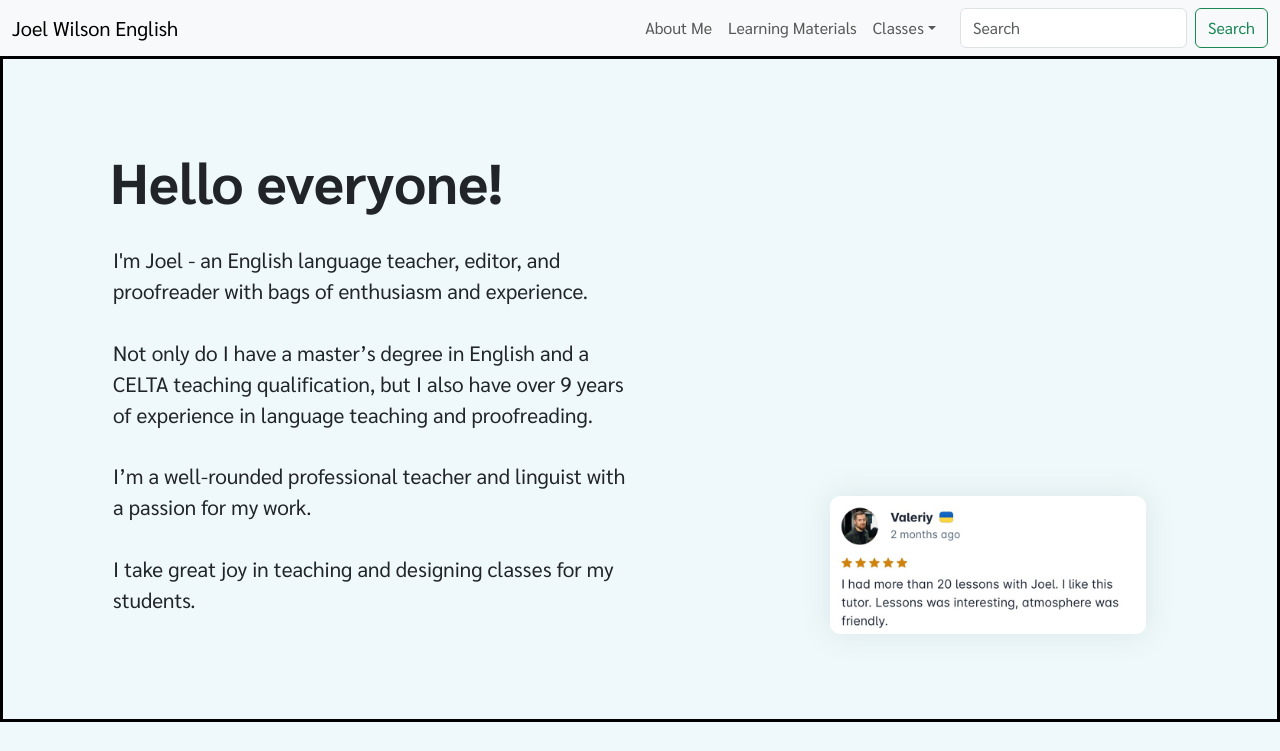
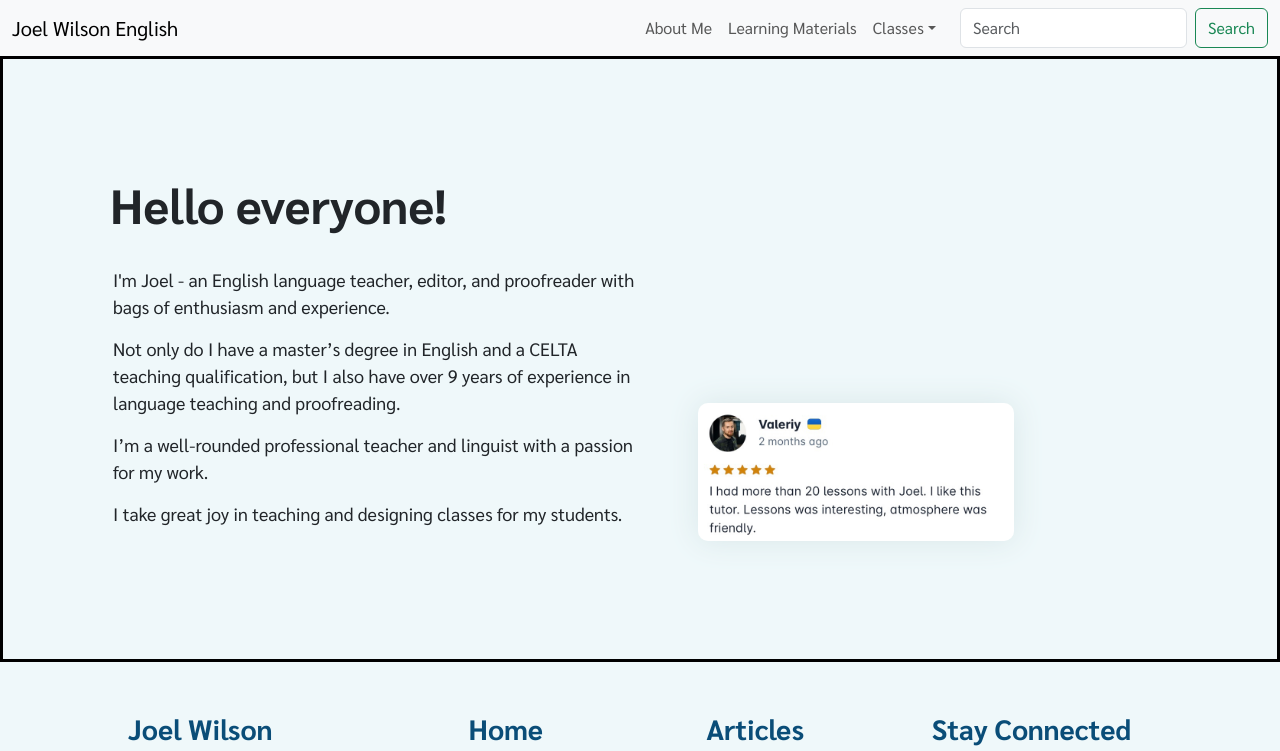
Before and after one commit to jimmybombimmy/joel-wilson-english, a React (Vite) app: page /about in a window 1280 px wide. Shown: the top 751 px of the page. Built offline with nearby package versions, Linux system fonts and the light colour scheme; a web font is replaced by a local one.

Commit message:
create tablet and phone media queries for Intro page

```diff
--- a/src/components/About/Introduction/ImageFlash/ImageFlash.jsx
+++ b/src/components/About/Introduction/ImageFlash/ImageFlash.jsx
@@ -1,12 +1,15 @@
 import { useState } from "react";
 import { useSpring, animated } from "@react-spring/web";
 
-export default function ImageFlash({ imgArray, imgOnBottom }) {
+export default function ImageFlash({ imgArray, imgOnBottom, imgMove, hideClass }) {
+  function willImgRandomMove() {
+    return imgMove
+      ? [Math.floor(Math.random() * 41), Math.floor(Math.random() * 16)]
+      : [0, 0];
+  }
+
   const [imgNo, setImgNo] = useState(0);
-  const [randomMove, setRandomMove] = useState([
-    Math.floor(Math.random() * 41),
-    Math.floor(Math.random() * 16),
-  ]);
+  const [randomMove, setRandomMove] = useState(willImgRandomMove());
 
   const [flip, setFlip] = useState(imgOnBottom ? false : true);
   const props = useSpring({
@@ -21,10 +24,7 @@ export default function ImageFlash({ imgArray, imgOnBottom }) {
     onRest: () => {
       if (flip === true) {
         imgNo < imgArray.length - 1 ? setImgNo(imgNo + 1) : setImgNo(0);
-        setRandomMove([
-          Math.floor(Math.random() * 41),
-          Math.floor(Math.random() * 16),
-        ]);
+        setRandomMove(willImgRandomMove());
       }
       setFlip(!flip);
     },
@@ -37,15 +37,15 @@ export default function ImageFlash({ imgArray, imgOnBottom }) {
   });
 
   function pushUpImages() {
-    return !imgOnBottom ? "500px" : "0px";
+    return !imgOnBottom ? imgMove ? "500px" : "0px" : "0px" ;
   }
 
   function alignTopOrBottom() {
-    return imgOnBottom ? 'end' : 'top'
+    return imgOnBottom ? "end" : "top";
   }
 
   return (
-    <animated.div style={props}>
+    <animated.div className={hideClass} style={props}>
       <div
         className="flashingReviewsContainer"
         style={{ bottom: pushUpImages(), alignItems: alignTopOrBottom()}}
--- a/src/components/About/Introduction/Introduction.css
+++ b/src/components/About/Introduction/Introduction.css
@@ -1,59 +1,186 @@
 #introSection {
-  background-color: rgb(239,248,250);
+  background-color: rgb(239, 248, 250);
   border: 3px solid black;
-  padding: 80px 110px;
   justify-content: center;
   display: flex;
+
+  /* padding in media */
 }
 
 #introInner {
-  height: 500px;
+
   width: 1250px;
   display: flex;
 
+  /* height in media */
 }
 
 #introInfo {
-  width: 50%;
   align-self: center;
+
+  /* width in media */
 }
 
-
 #introTitle {
-  font-size: 3.5rem;
   margin-bottom: 8px;
   font-weight: 700;
   position: relative;
   right: 3px;
-}
 
-#introParagraphs {
-  font-size: 1.3rem;
-}
-
-#introParagraphs > p {
-  margin-top: 30px;
-}
-
-#introTestemonials {
-  width: 50%;
-  height: 500px;
+  /* font-size in media */
 }
 
 .flashingReviewsContainer {
-  height: 500px;
   width: auto;
   position: relative;
   display: grid;
+
+  /* height in media */
 }
 
 .introReview {
   position: relative;
-  width: 60%;
+  max-width: 60%;
   border-radius: 10px;
-  box-shadow: 0px 0px 30px rgb(217, 231, 233)
+  box-shadow: 0px 0px 30px rgb(217, 231, 233);
 }
 
-/* .carousel-indicators {
-  display: none;
-} */
+@media (min-width: 0px) {
+  #introSection {
+    padding: 80px 10% 40px;
+    text-align: center;
+  }
+
+  #introInner {
+    height: auto;
+    flex-direction:column;
+  }
+
+  #introTitle {
+    font-size: 3.5rem;
+    margin-bottom: 32px;
+  }
+
+  #introInfo {
+    width: 100%;
+  }
+
+  #introParagraphs {
+    font-size: 1.3rem;
+  }
+
+  #introTestemonialsSmall {
+    height: 150px;
+    display: flex;
+  }
+
+  #introTestemonialsSmall > div {
+    width: 50%
+    /* width diff in media */
+  }
+
+  .flashingReviewsContainer {
+    /* display: grid; */
+    /* width: 50%; */
+    justify-items: center;
+    align-content: center;
+    height: 150px;
+    /* margin-top: 40px; */
+    /* object-fit: contain; */
+  }
+
+  .introReview {
+    max-height: 150px;
+  }
+
+  @media (max-width: 575px) {
+    #introSection {
+      padding: 40px 3%;
+      text-align: center;
+    }
+
+    #introTitle {
+      font-size: 3rem;
+      margin-bottom: 32px;
+    }
+
+    #introParagraphs {
+      font-size: 1.125rem;
+    }
+
+    #introTestemonialsSmall > div {
+      width: 100%
+
+    }
+
+
+  }
+}
+
+@media (min-width: 992px) {
+
+  #introSection {
+    text-align: left;
+  }
+
+  #introInner {
+    height: 500px;
+    flex-direction:unset;
+  }
+
+  #introInfo {
+    width: 50%;
+  }
+
+  #introTestemonialsLarge {
+    width: 50%;
+    height: 500px;
+  }
+
+  #introTestemonialsSmall {
+    display: none;
+  }
+
+  .flashingReviewsContainer {
+    justify-items: normal;
+    align-content: normal;
+    height: 500px;
+  }
+
+  @media (min-width: 992px) {
+    #introSection {
+      padding: 50px 110px;
+
+    }
+
+    #introTitle {
+      font-size: 3rem;
+    }
+
+    #introParagraphs {
+      font-size: 1.125rem;
+    }
+
+    #introParagraphs > p {
+      margin: 15px 0;
+    }
+  }
+
+  @media (min-width: 1400px) {
+    #introSection {
+      padding: 80px 110px;
+    }
+
+    #introTitle {
+      font-size: 3.5rem;
+    }
+
+    #introParagraphs {
+      font-size: 1.3rem;
+    }
+
+    #introParagraphs > p {
+      margin: 20px 0;
+    }
+  }
+}
--- a/src/components/About/Introduction/Introduction.jsx
+++ b/src/components/About/Introduction/Introduction.jsx
@@ -1,7 +1,10 @@
 import "./Introduction.css";
+import "../../App.css"
+
 import {
   reviewsArrayFirstHalf,
   reviewsArraySecondHalf,
+  reviewsArray
 } from "../../../assets/home/home-images";
 import ImageFlash from "./ImageFlash/ImageFlash";
 
@@ -31,9 +34,14 @@ export default function Introduction() {
             </p>
           </div>
         </article>
-        <section id="introTestemonials">
-          <ImageFlash imgArray={reviewsArrayFirstHalf} imgOnBottom={true}/>
-          <ImageFlash imgArray={reviewsArraySecondHalf} imgOnBottom={false}/>
+        <section id="introTestemonialsLarge" className="hideBelow991" >
+          <ImageFlash imgArray={reviewsArrayFirstHalf} imgOnBottom={true} imgMove={true} hideClass={""}/>
+          <ImageFlash imgArray={reviewsArraySecondHalf} imgOnBottom={false} imgMove={true} hideClass={""}/>
+        </section>
+
+        <section id="introTestemonialsSmall" className="hideAbove992">
+          <ImageFlash imgArray={reviewsArrayFirstHalf} imgOnBottom={false} imgMove={false} hideClass={""}/>
+          <ImageFlash imgArray={reviewsArraySecondHalf} imgOnBottom={false} imgMove={false} hideClass={"hideBelow575"}/>
         </section>
       </div>
     </section>
```
